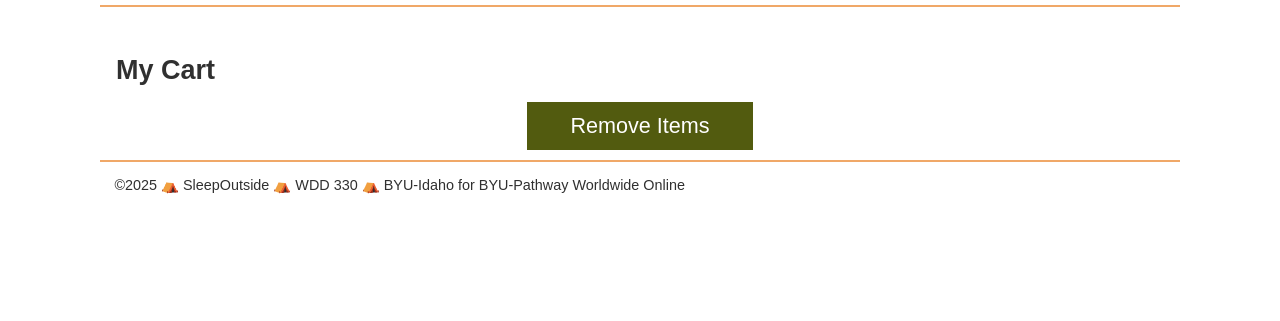
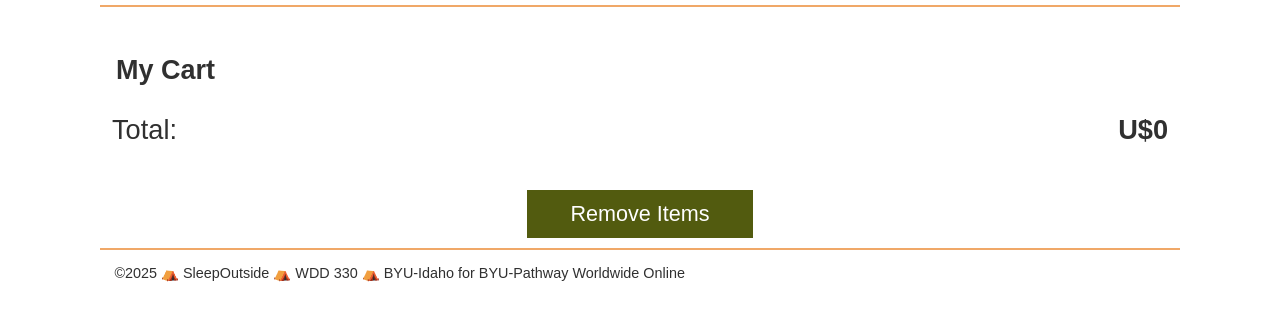
Before and after one commit to LeoGC7/WDD330, a website: page src/cart/index.html in a window 1280 px wide. Shown: the part 71-392 px from the top of the page. Drawn offline with Linux system fonts and the light colour scheme; files whose address does not match are found by name.

Commit message:
Total value in cart added, and relative path bug fixed

```diff
--- a/src/cart/index.html
+++ b/src/cart/index.html
@@ -18,6 +18,10 @@
 
         <ul class="cart-list"></ul>
       </section>
+      <div class="total-price-container">
+          <p class="total-text">Total:</p>
+          <p class="total-value" id="totalValue"></p>
+        </div>
       <div class="cart-button-container">
         <button class="cart-button" id="cartButton">Remove Items</button>
       </div>
--- a/src/css/style.css
+++ b/src/css/style.css
@@ -136,6 +136,20 @@ button:hover {
   fill: gray;
 }
 
+.total-price-container {
+  display: flex;
+  justify-content: space-between;
+  margin-bottom: 2rem;
+}
+
+.total-text, .total-value {
+  font-size: 1.7rem;
+}
+
+.total-value {
+  font-weight: bold;
+}
+
 /* End cart icon styles */
 
 .mission {
--- a/src/js/cart.js
+++ b/src/js/cart.js
@@ -1,4 +1,5 @@
 import ShoppingCart from "./ShoppingCart.mjs";
+import { getCartTotalValue } from "./utils.mjs";
 
 // function cartItemTemplate(item) {
 //   const newItem = `<li class="cart-card divider">
@@ -27,3 +28,8 @@ const cartButton = document.getElementById("cartButton");
 cartButton.addEventListener("click", () => {
   cart.clearCart();
 });
+
+const totalElement = document.getElementById("totalValue");
+const totalValue = getCartTotalValue();
+
+totalElement.innerHTML = `U$${totalValue}`
--- a/src/js/main.js
+++ b/src/js/main.js
@@ -2,10 +2,10 @@ import ProductData from "./ProductData.mjs";
 import ProductList from "./ProductList.mjs";
 import { loadHeaderFotter } from "./utils.mjs";
 
+loadHeaderFotter();
+
+const listElement = document.querySelector(".product-list");
 const dataSource = new ProductData("tents");
-const listElement = document.querySelector(".product-list");
 const listing = new ProductList("tents", dataSource, listElement);
 
-loadHeaderFotter();
-
 listing.init();
--- a/src/js/product.js
+++ b/src/js/product.js
@@ -1,6 +1,9 @@
 import { getParam } from "./utils.mjs";
 import ProductData from "./ProductData.mjs";
 import ProductDetails from "./ProductDetails.mjs";
+import { loadHeaderFotter } from "./utils.mjs";
+
+loadHeaderFotter();
 
 const dataSource = new ProductData("tents");
 const productID = getParam("product");
--- a/src/js/utils.mjs
+++ b/src/js/utils.mjs
@@ -54,8 +54,8 @@ export async function loadTemplate(path) {
 }
 
 export async function loadHeaderFotter() {
-  const headerTemplate = await loadTemplate("../partials/header.html");
-  const footerTemplate = await loadTemplate("../partials/footer.html");
+  const headerTemplate = await loadTemplate("/partials/header.html");
+  const footerTemplate = await loadTemplate("/partials/footer.html");
 
   const headerElement = document.getElementById("main-header");
   const footerElement = document.getElementById("main-footer")
@@ -63,3 +63,17 @@ export async function loadHeaderFotter() {
   renderWithTemplate(headerTemplate, headerElement);
   renderWithTemplate(footerTemplate, footerElement);
 }
+
+export function getCartTotalValue() {
+    let totalValue = 0;
+
+  const cartItems = getLocalStorage("so-cart")
+
+  cartItems.forEach(item => {
+    const price = item.FinalPrice;
+
+    totalValue += price;
+  });
+
+  return totalValue;
+}
--- a/src/public/partials/header.html
+++ b/src/public/partials/header.html
@@ -3,7 +3,7 @@
   <a href="../index.html"> Sleep<span class="highlight">Outside</span></a>
 </div>
 <div class="cart">
-  <a href="cart/index.html">
+  <a href="/cart/index.html">
     <svg xmlns="http://www.w3.org/2000/svg" viewBox="0 0 100 100">
       <path
         d="M18.9 32.6c1.1 2.4 2.5 3.3 5.4 3.3 1.6 0 3.6-0.3 5.9-0.6 3.2-0.5 6.9-1 11.2-1 2.1 0 4.3 0.1 6.4 0.3 2.1 0.1 4.2 0.3 6.1 0.3 3.2 0 5.2-0.4 5.9-1.2 2.7-2.7 2.8-8.8 2.9-14.6 0.1-6.7 0.2-14.5 4.6-18.7 -0.5 0-1 0-1.6 0 -14.2 0-37.5 0-41.1 0C15.6 6.2 14.9 23.6 18.9 32.6z"
```
Also changed, not shown: src/product_pages/index.html (+0 -2 lines).
